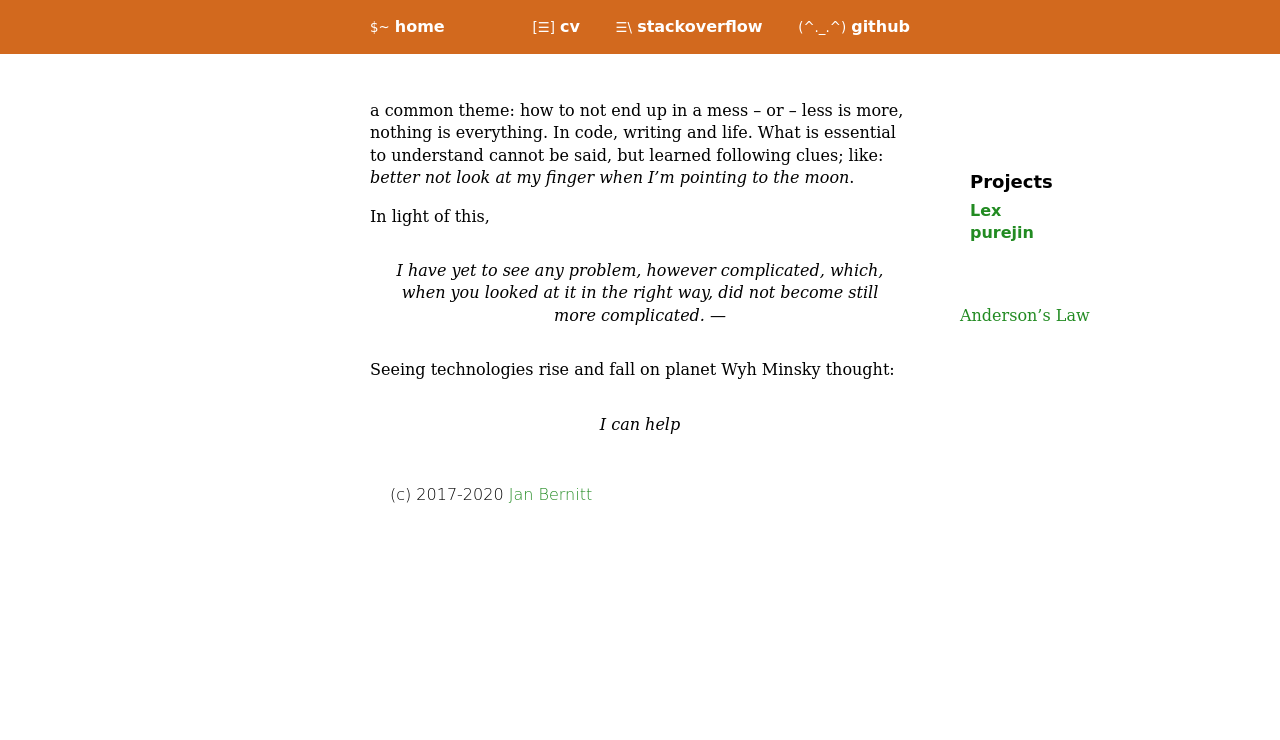
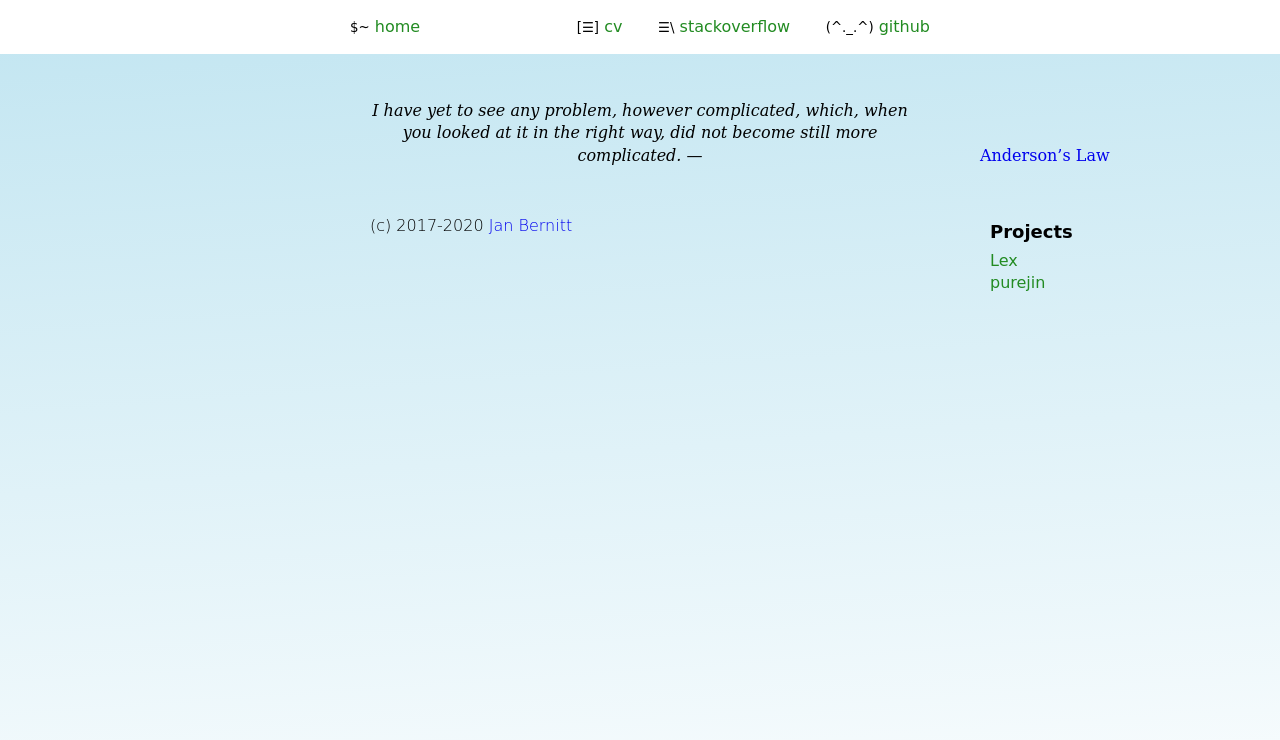
Before and after one commit to jbee/jbee.github.io, a Jekyll site: the page built from index.md, in a window 1280 px wide and 900 px high. Shown: the top 740 px of the window. Built offline with Jekyll 4.4.1, drawn with Linux system fonts in a browser that asks for light colours.

Commit message:
rainbow works css

```diff
--- a/_layouts/default.html
+++ b/_layouts/default.html
@@ -5,18 +5,32 @@
 	<meta name="author" content="Jan Bernitt" />
 	<title>{{page.title}}</title>
 	<style>
-body { max-width: 600px; padding: 0; margin: 0 auto; position: relative; font-family: 'DejaVu Serif', serif; font-weight: 300; line-height: 1.4; }
+html { height: 100%; }
+body { max-width: 640px; padding: 0; margin: 0 auto; position: relative; font-family: 'DejaVu Serif', serif; font-weight: 300; line-height: 1.4;
+background: rgb(193,229,241);
+background: linear-gradient(176deg, rgba(193,229,241,1) 0%, rgba(255,255,255,1) 100%);
+height: 100%;
+background-repeat: no-repeat;
+background-attachment: fixed;
+}
 header { position: fixed; display: block; width: 100%; left: 0; top: 0; padding: 1em 0; z-index: 100; background-color: white; }
 header a { font-weight: 400; }
-header nav { max-width: 540px; margin: 0 auto; }
+header nav { max-width: 580px; margin: 0 auto; }
 footer { padding: 1em 50px; }
-a, footer a:visited, nav a:visited, blockquote a:visited, dt a:visited { color: ForestGreen; }
+nav a, footer a:visited, nav a:visited, blockquote a:visited, dt a:visited { color: ForestGreen; }
 footer a, nav a, blockquote a, dt a { text-decoration: none; }
 section { padding: 0 30px; margin: 100px 0 2em 0; }
-section nav { position: absolute; right: -150px; width: 120px; font-weight: 600; }
+section nav { position: absolute; right: -150px; width: 120px; font-weight: 400; top: 50px; }
 header small, footer small { font-weight: 400; }
 h1,h2,h3,h4,header,footer,nav { font-family: 'DejaVu Sans', sans-serif; }
-h1 { padding: 2em 50px 1em; margin: 0 -50px 1em -50px; font-weight: 600; font-size: 36px; text-align: center; }
+h1 { padding: 2em 0; font-weight: 400; font-size: 36px; text-align: center; color: Chocolate; font-style: italic; }
+h1 {
+    display: inline-block;
+    margin: 0 auto;
+  background-image: linear-gradient(to left, violet, indigo, blue, green, yellow, orange, red);
+  -webkit-background-clip: text;
+  -webkit-text-fill-color: transparent;
+}
 h2 { padding-top: 3em; display: block; font-size: 18px; font-weight: 600; letter-spacing: 0px; word-spacing: 0.3em; margin-bottom: 0.3em; }
 p { margin-top: 0.5em }
 hr { border-width: 0; border-bottom: 1px solid black; height: 0; width: 40%; padding-top: 40px; }
@@ -24,7 +38,7 @@ sup { font-weight: 400; }
 dt { font-weight: 400; }
 dd { margin-left: 1em; }
 ul, ol { padding-left: 2em; }
-pre { padding: 2px; tab-size: 4; background-color: #e2fce2; }
+pre { padding: 2px; tab-size: 4; background-color: #ddd; }
 pre, code { font-family: 'DejaVu Sans Mono',  monospace; font-size: 14px; font-weight: 400; }
 p code, li code {  white-space: nowrap; background-color: #fcf1e9; line-height: 1em; padding: 0 2px; }
 blockquote { margin: 2em 1em; text-align: center; font-style: italic; }
@@ -38,7 +52,7 @@ hr + ol { font-size: 10px; color: #333; }
 big { font-size: 100px; display: block; padding: 30px 0; text-align: center; font-weight: 900; }
 /* tags */
 h1 + ul { padding: 0; margin: 0; position: absolute; left: -120px; width: 120px; font-family: 'DejaVu Sans', sans-serif; }
-h1 + ul li { display: inline; font-weight: 400; color: Chocolate; border: 1px solid Chocolate; text-transform: uppercase; font-size: 11px; line-height: 1.0; padding: 2px; margin: 0; white-space: nowrap; border-radius: 2px; background-color: #fcf1e9; }
+h1 + ul li { display: inline; font-weight: 400; color: Chocolate; border: 0px solid Chocolate; text-transform: uppercase; font-size: 11px; line-height: 1.0; padding: 2px 5px; margin: 0; white-space: nowrap; border-radius: 2px; background-color: NavajoWhite; }
 /* code blocks */
 .kd, .kt { font-weight: 600;}
 .c1 { font-style: italic; }
--- a/index.md
+++ b/index.md
@@ -1,24 +1,14 @@
 ---
 layout: default
 title: "a common theme"
-dark: true
+dark: false
 ---
 
 <nav>
 <h2>Projects</h2> {% for page in site.pages %}{% if page.categories contains 'project' %}<a href="{{ page.url }}" title="{{ page.summary }}">{{ page.title }}</a><br/> {% endif %}{% endfor %}
 </nav>
 
-**a common theme**: how to not end up in a mess -- or -- less is more, nothing is everything. In code, writing and life.
-What is essential to understand cannot be said, but learned following clues; like: _better not look at my finger when I'm pointing to the moon_.
-
-In light of this,
-
 > I have yet to see any problem, however complicated, which, when you looked at it in the right way, did not become still more complicated. --- *[Anderson's Law](https://en.wikiquote.org/wiki/Poul_Anderson)*
-
-Seeing technologies rise and fall on planet Wyh Minsky thought:
-
-> I can help
-
 
 <!--
 **Writings**: {% for page in site.pages %}{% if page.categories contains 'writing' %}<a href="{{ page.url }}" title="{{ page.summary }}">{{ page.title }}</a>, {% endif %}{% endfor %} ...
```
